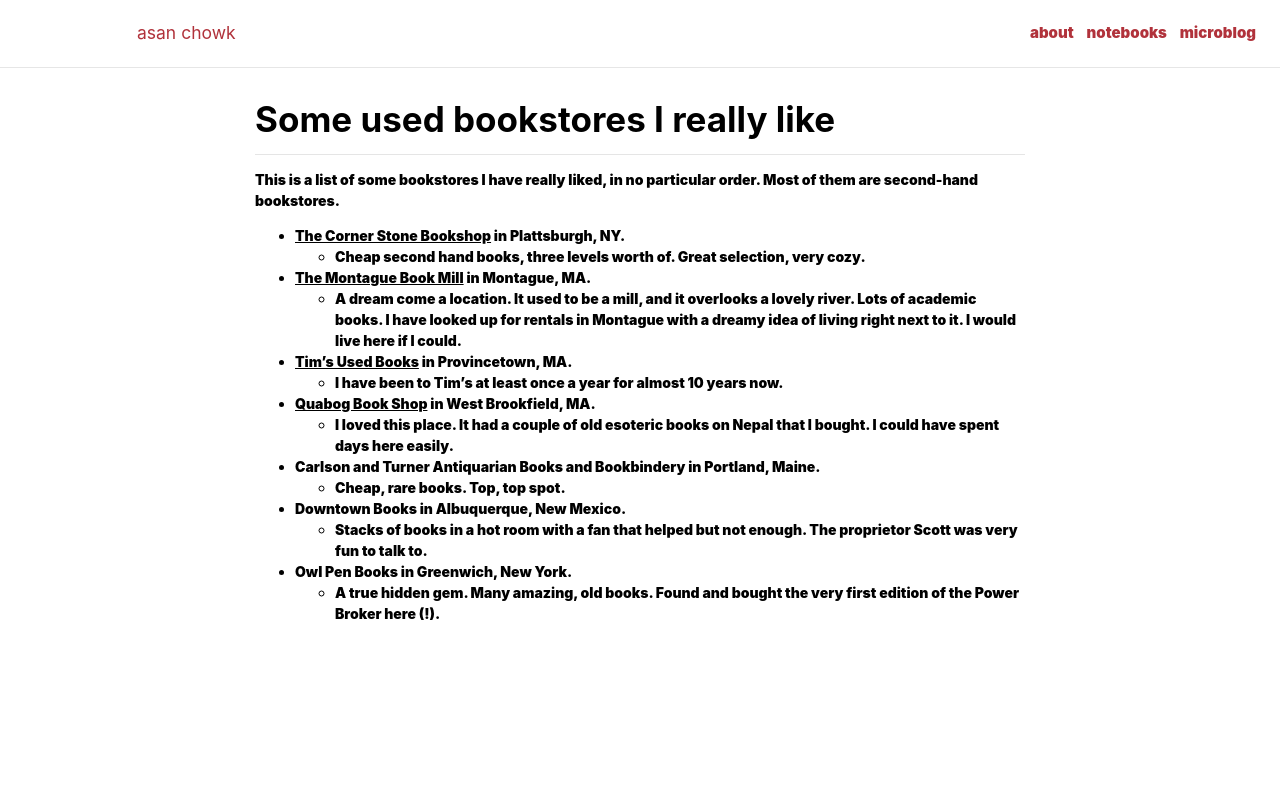
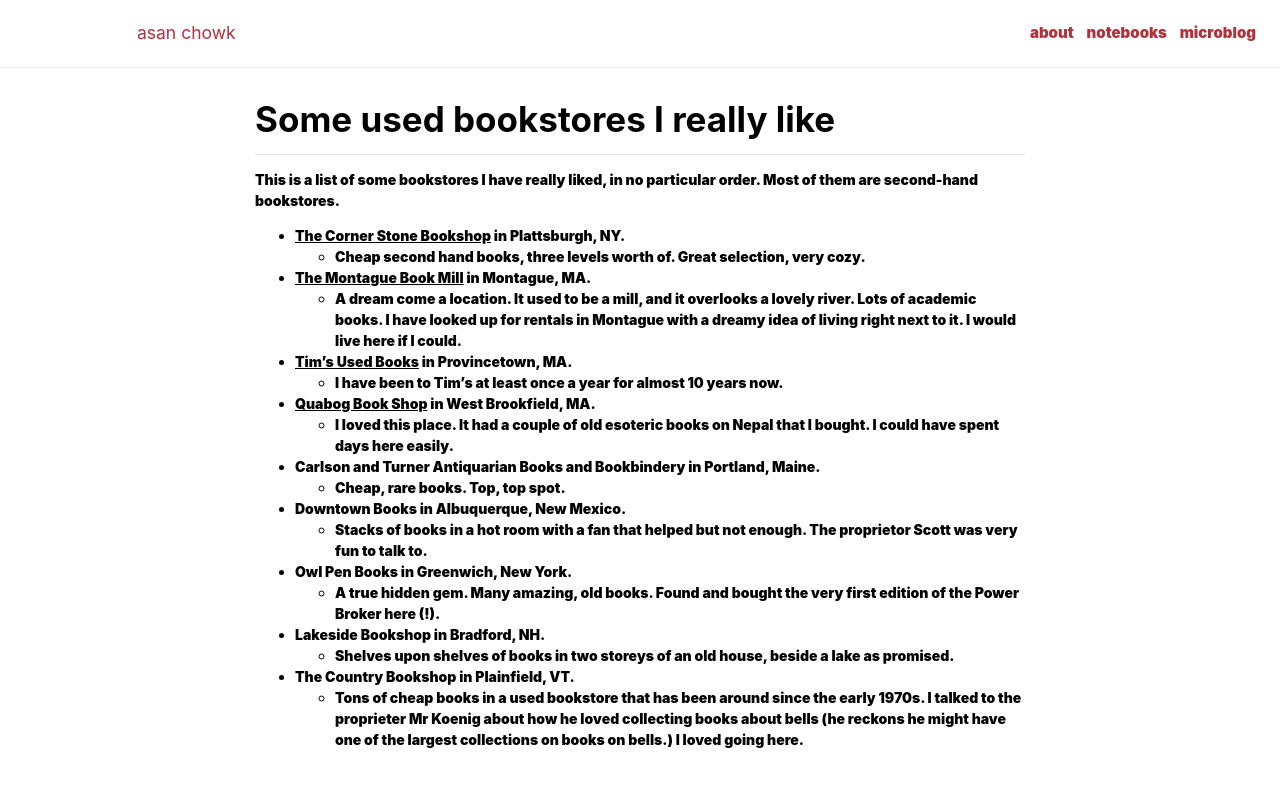
Before and after one commit to bsuwal/bsuwal.github.io, a Jekyll site: the page built from _notebooks/bookstores.md, in a window 1280 px wide. Shown: the top 787 px of the page. Built offline with Jekyll 4.4.1, drawn with Linux system fonts in a browser that asks for light colours.

Commit message:
lakeside books and country bookshop in plainfield

```diff
--- a/_notebooks/bookstores.md
+++ b/_notebooks/bookstores.md
@@ -23,3 +23,7 @@
     - Stacks of books in a hot room with a fan that helped but not enough. The proprietor Scott was very fun to talk to.
 - Owl Pen Books in Greenwich, New York.
     - A true hidden gem. Many amazing, old books. Found and bought the very first edition of the Power Broker here (!).
+- Lakeside Bookshop in Bradford, NH.
+    - Shelves upon shelves of books in two storeys of an old house, beside a lake as promised.
+- The Country Bookshop in Plainfield, VT.
+    - Tons of cheap books in a used bookstore that has been around since the early 1970s. I talked to the proprieter Mr Koenig about how he loved collecting books about bells (he reckons he might have one of the largest collections on books on bells.) I loved going here.
```
